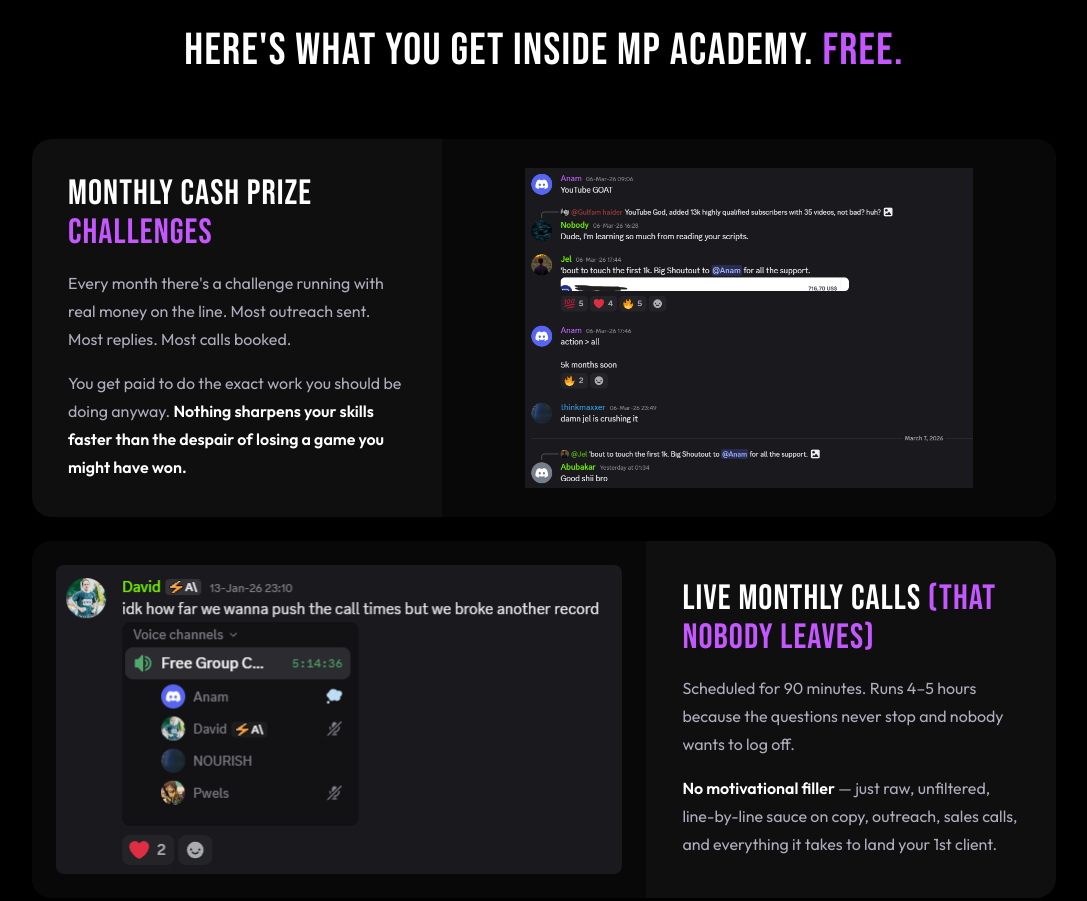
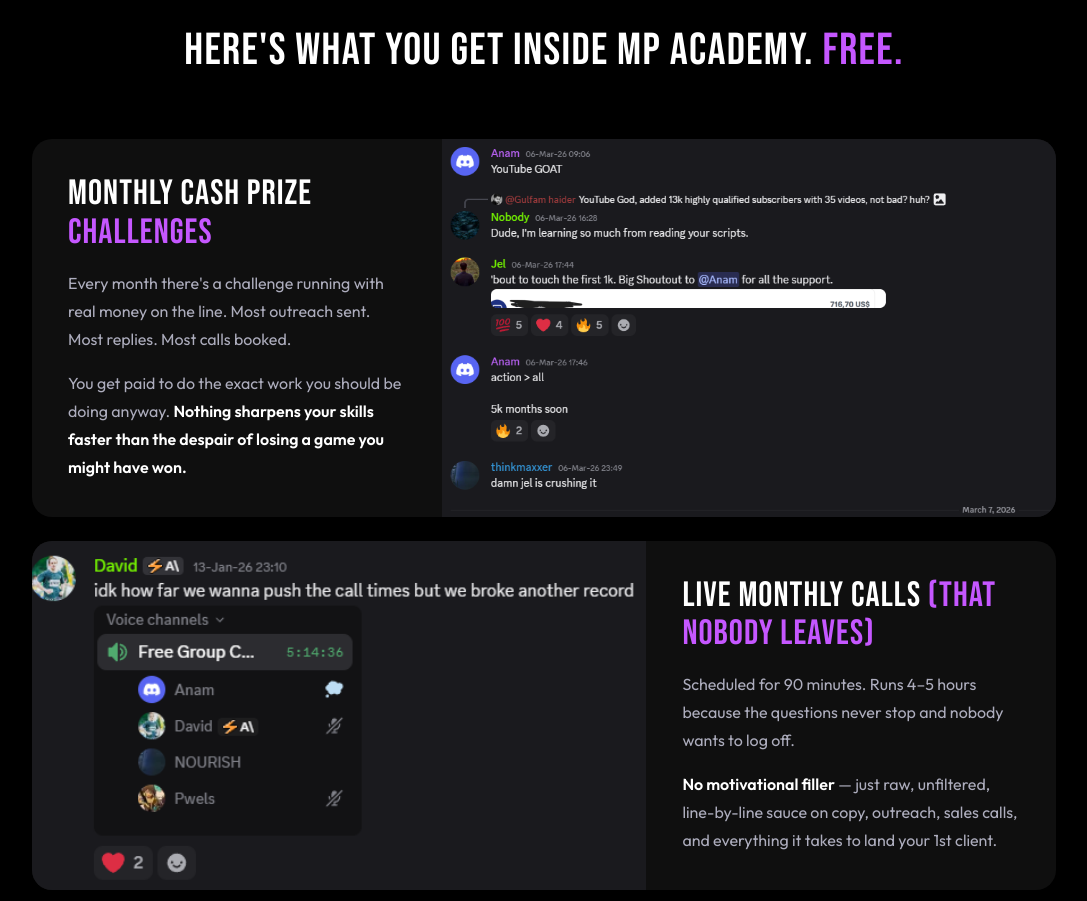
Before and after one commit to DavidCopy/MP-Society-Discord-Landing-Page-Team-1, a plain HTML site: page index.html in a window 1280 px wide. Shown: the part 3440-4341 px from the top of the page, without its empty margins (96-1183 px from the left). Drawn offline with nearby package versions, Linux system fonts and the light colour scheme.

Commit message:
Remove background from feature card image panels, images fill edge-to-edge
Co-Authored-By: Claude Sonnet 4.6 <noreply@anthropic.com>

```diff
--- a/index.html
+++ b/index.html
@@ -408,23 +408,20 @@
       100% { transform: translateX(-50%); }
     }
 
-    /* Feature image – centered, never cropped */
+    /* Feature image – fills edge-to-edge, no background */
     .feature-img-fill {
+      position: relative;
       overflow: hidden;
-      background: #080808;
-      display: flex;
-      align-items: center;
-      justify-content: center;
-      padding: 1.5rem;
     }
     .feature-img-fill img {
+      position: absolute;
+      inset: 0;
       width: 100%;
-      height: auto;
-      max-height: 320px;
-      object-fit: contain;
+      height: 100%;
+      object-fit: cover;
+      object-position: top center;
       display: block;
       cursor: zoom-in;
-      border-radius: 8px;
       transition: transform 0.4s cubic-bezier(0.16,1,0.3,1);
     }
     .feature-img-fill img:hover { transform: scale(1.04); }
```
